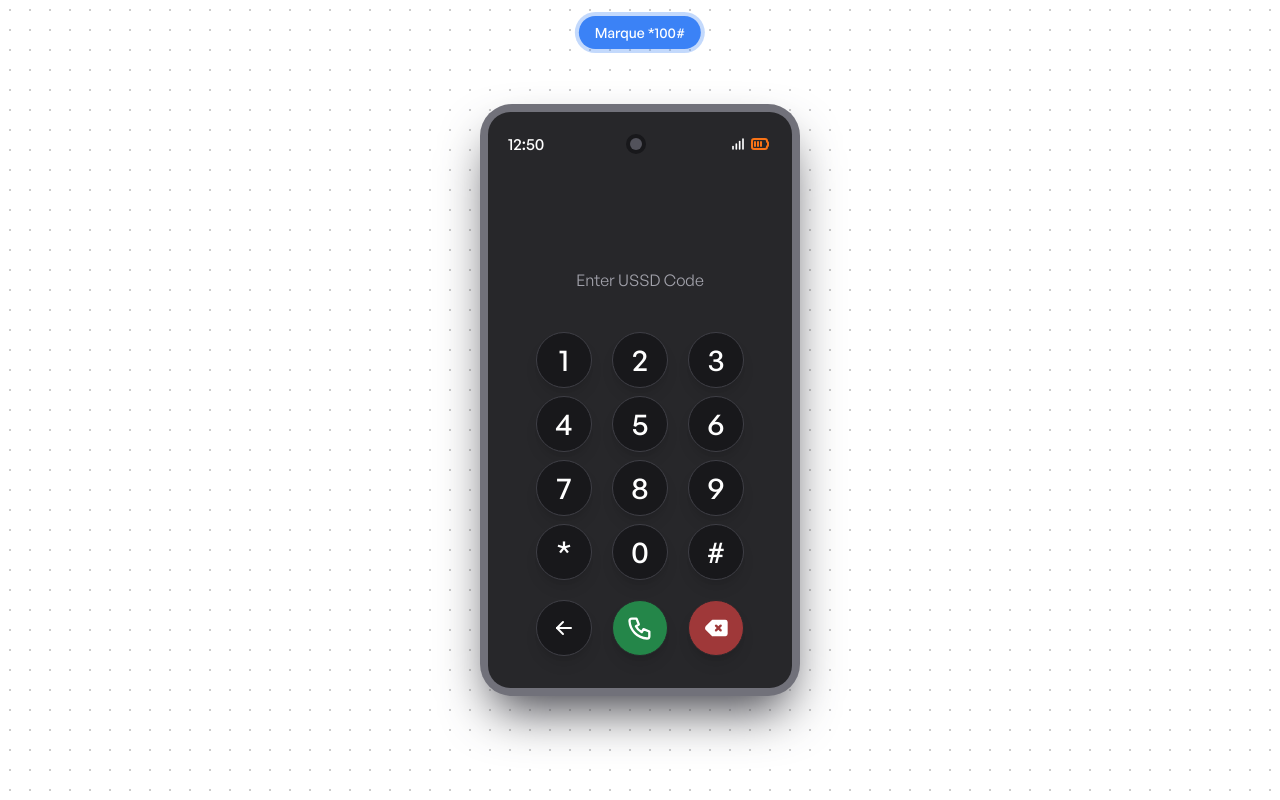
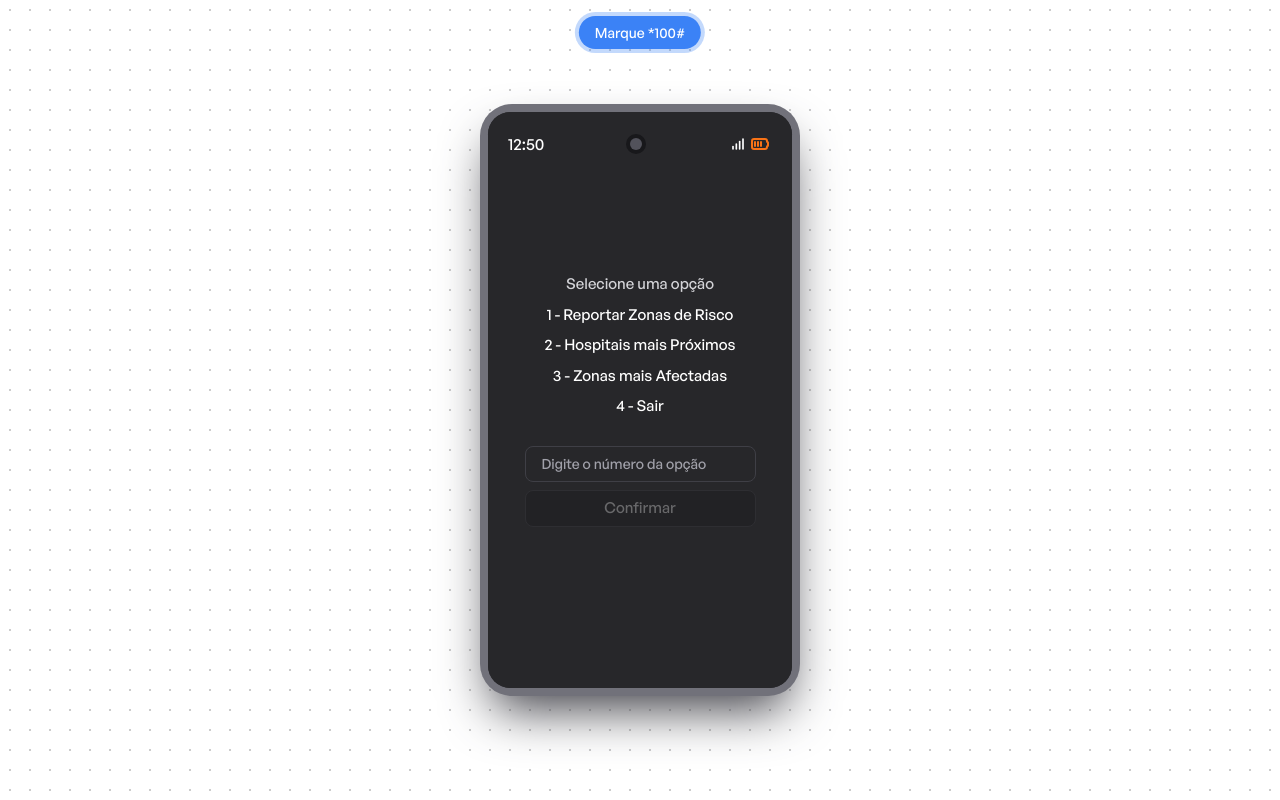
Before and after one commit to mariosalembe23/salonis, a Next.js app: page /ussd in a window 1280 px wide. Built offline with nearby package versions, Linux system fonts and the light colour scheme.

Commit message:
Adicionado Primeiro Slide

```diff
--- /dev/null
+++ b/src/app/_animations.css
@@ -0,0 +1,76 @@
+.sk-cube-grid {
+  width: 40px;
+  height: 40px;
+  margin: 100px auto;
+}
+
+.sk-cube-grid .sk-cube {
+  width: 33%;
+  height: 33%;
+  background-color: #ccc;
+  float: left;
+  -webkit-animation: sk-cubeGridScaleDelay 1.3s infinite ease-in-out;
+  animation: sk-cubeGridScaleDelay 1.3s infinite ease-in-out;
+}
+.sk-cube-grid .sk-cube1 {
+  -webkit-animation-delay: 0.2s;
+  animation-delay: 0.2s;
+}
+.sk-cube-grid .sk-cube2 {
+  -webkit-animation-delay: 0.3s;
+  animation-delay: 0.3s;
+}
+.sk-cube-grid .sk-cube3 {
+  -webkit-animation-delay: 0.4s;
+  animation-delay: 0.4s;
+}
+.sk-cube-grid .sk-cube4 {
+  -webkit-animation-delay: 0.1s;
+  animation-delay: 0.1s;
+}
+.sk-cube-grid .sk-cube5 {
+  -webkit-animation-delay: 0.2s;
+  animation-delay: 0.2s;
+}
+.sk-cube-grid .sk-cube6 {
+  -webkit-animation-delay: 0.3s;
+  animation-delay: 0.3s;
+}
+.sk-cube-grid .sk-cube7 {
+  -webkit-animation-delay: 0s;
+  animation-delay: 0s;
+}
+.sk-cube-grid .sk-cube8 {
+  -webkit-animation-delay: 0.1s;
+  animation-delay: 0.1s;
+}
+.sk-cube-grid .sk-cube9 {
+  -webkit-animation-delay: 0.2s;
+  animation-delay: 0.2s;
+}
+
+@-webkit-keyframes sk-cubeGridScaleDelay {
+  0%,
+  70%,
+  100% {
+    -webkit-transform: scale3D(1, 1, 1);
+    transform: scale3D(1, 1, 1);
+  }
+  35% {
+    -webkit-transform: scale3D(0, 0, 1);
+    transform: scale3D(0, 0, 1);
+  }
+}
+
+@keyframes sk-cubeGridScaleDelay {
+  0%,
+  70%,
+  100% {
+    -webkit-transform: scale3D(1, 1, 1);
+    transform: scale3D(1, 1, 1);
+  }
+  35% {
+    -webkit-transform: scale3D(0, 0, 1);
+    transform: scale3D(0, 0, 1);
+  }
+}
--- a/src/app/globals.css
+++ b/src/app/globals.css
@@ -1,3 +1,4 @@
+@import url('./_animations.css');
 @tailwind base;
 @tailwind components;
 @tailwind utilities;
--- /dev/null
+++ b/src/app/ussd/data.ts
@@ -0,0 +1,8 @@
+const Options = [
+  "Reportar Zonas de Risco",
+  " Hospitais mais Próximos",
+  "Zonas mais Afectadas",
+  "Sair",
+];
+
+export default Options;
--- a/src/app/ussd/page.tsx
+++ b/src/app/ussd/page.tsx
@@ -1,7 +1,9 @@
 "use client";
 
 import Link from "next/link";
-import React, { useState } from "react";
+import React, { useEffect, useState } from "react";
+import Options from "./data";
+import { toast, Toaster } from "sonner";
 
 interface NumberPhoneProps {
   number: number | string;
@@ -22,6 +24,118 @@ const NumberItem: React.FC<NumberPhoneProps> = ({ number, addNumberFunc }) => {
   );
 };
 
+const LoadingComponent = () => {
+  return (
+    <div className="flex flex-col items-center justify-center">
+      <div className="sk-cube-grid">
+        <div className="sk-cube sk-cube1"></div>
+        <div className="sk-cube sk-cube2"></div>
+        <div className="sk-cube sk-cube3"></div>
+        <div className="sk-cube sk-cube4"></div>
+        <div className="sk-cube sk-cube5"></div>
+        <div className="sk-cube sk-cube6"></div>
+        <div className="sk-cube sk-cube7"></div>
+        <div className="sk-cube sk-cube8"></div>
+        <div className="sk-cube sk-cube9"></div>
+      </div>
+      <div>
+        <p className="text-white animate-pulse font-[450] -mt-20">
+          Processando...
+        </p>
+      </div>
+    </div>
+  );
+};
+
+const FirstSlide = () => {
+  const [numberOption, setNumberOption] = useState<string>("");
+  const [buttonValid, setButtonValid] = useState<boolean>(false);
+
+  useEffect(() => {
+    if (numberOption.length > 0) {
+      setButtonValid(true);
+    } else {
+      setButtonValid(false);
+    }
+  }, [numberOption]);
+
+  const setNumber = (startOption: string, endOption: string) => {
+    const numberRegex = /^[0-9]+$/;
+
+    if (numberOption && !numberRegex.test(numberOption)) {
+      return toast.error("Por favor, insira um número.", {
+        classNames: {
+          toast: "!text-white !bg-zinc-800 !border-zinc-700 !border-2",
+          icon: "!text-red-500",
+        },
+      });
+    }
+
+    if (numberOption < startOption || numberOption > endOption) {
+      return toast.error(
+        `Por favor, insira um número entre ${startOption} e ${endOption}.`,
+        {
+          classNames: {
+            toast: "!text-white !bg-zinc-800 !border-zinc-700 !border-2",
+            icon: "!text-red-500",
+          },
+        }
+      );
+    }
+  };
+
+  return (
+    <div className="flex gap-2 flex-col items-center justify-center h-full w-full">
+      <div>
+        <h2 className="text-zinc-300 text-[15px] font-medium">
+          Selecione uma opção
+        </h2>
+      </div>
+      <div className="flex flex-col gap-2 items-center justify-center w-full">
+        {Options.map((option, index) => (
+          <p
+            key={index}
+            className="text-white font-medium text-[15px] hover:text-orange-400 transition-all cursor-pointer"
+          >
+            {index + 1} - {option}
+          </p>
+        ))}
+      </div>
+      <footer className="mt-5 flex flex-col justify-center">
+        <input
+          type="text"
+          name="numberOption"
+          onChange={(e) => setNumberOption(e.target.value)}
+          value={numberOption}
+          id="numberOption"
+          className="bg-transparent border text-[15px] placeholder:text-[14px] px-4 w-full text-white outline-none transition-all font-medium focus:border-zinc-600 placeholder:text-zinc-400 border-zinc-700 py-1.5 rounded-lg"
+          placeholder="Digite o número da opção"
+        />
+        <button
+          onClick={() => setNumber("1", "4")}
+          disabled={!buttonValid}
+          className="text-white disabled:opacity-30 border transition-all hover:bg-zinc-950 border-zinc-700 bg-zinc-900 py-1.5 rounded-lg mt-2 text-[15px] font-medium"
+        >
+          Confirmar
+        </button>
+      </footer>
+    </div>
+  );
+};
+
+const ChoiceCard = () => {
+  return (
+    <div className="absolute top-0 rounded-[1.4rem] left-0 w-full h-full bg-zinc-800 ">
+      <header className="flex items-center justify-center h-full w-full">
+        {/* <LoadingComponent /> */}
+        <section>
+          <FirstSlide />
+        </section>
+      </header>
+    </div>
+  );
+};
+
 export default function USSD() {
   const [valueCall, setValueCall] = useState<string>("");
 
@@ -38,9 +152,11 @@ export default function USSD() {
 
   return (
     <div className="flex items-center justify-center smaller:h-auto h-dvh  w-full">
+      <Toaster position="bottom-center" />
       <div className="dt:max-w-[20rem] max-w-full shadow-2xl bg-zinc-500 w-full shadow-zinc-700 dt:rounded-[2rem]  dt:p-2 h-full dt:h-[37rem]">
-        <div className="w-full px-5 py-5 pt:pb-5 pb-16 h-full bg-zinc-800 dt:rounded-[1.4rem] flex flex-col justify-between items-center">
-          <div className="flex w-full items-center justify-between">
+        <div className="w-full relative  px-5 py-5 pt:pb-5 pb-16 h-full bg-zinc-800 dt:rounded-[1.4rem] flex flex-col justify-between items-center">
+          <ChoiceCard />
+          <div className="flex relative z-20 w-full items-center justify-between">
             <div>
               <p className="text-white font-medium">12:50</p>
             </div>
```
Also changed, not shown: package.json (+6 -5 lines), 1 other file (tests, documents, lock files or other folders).
